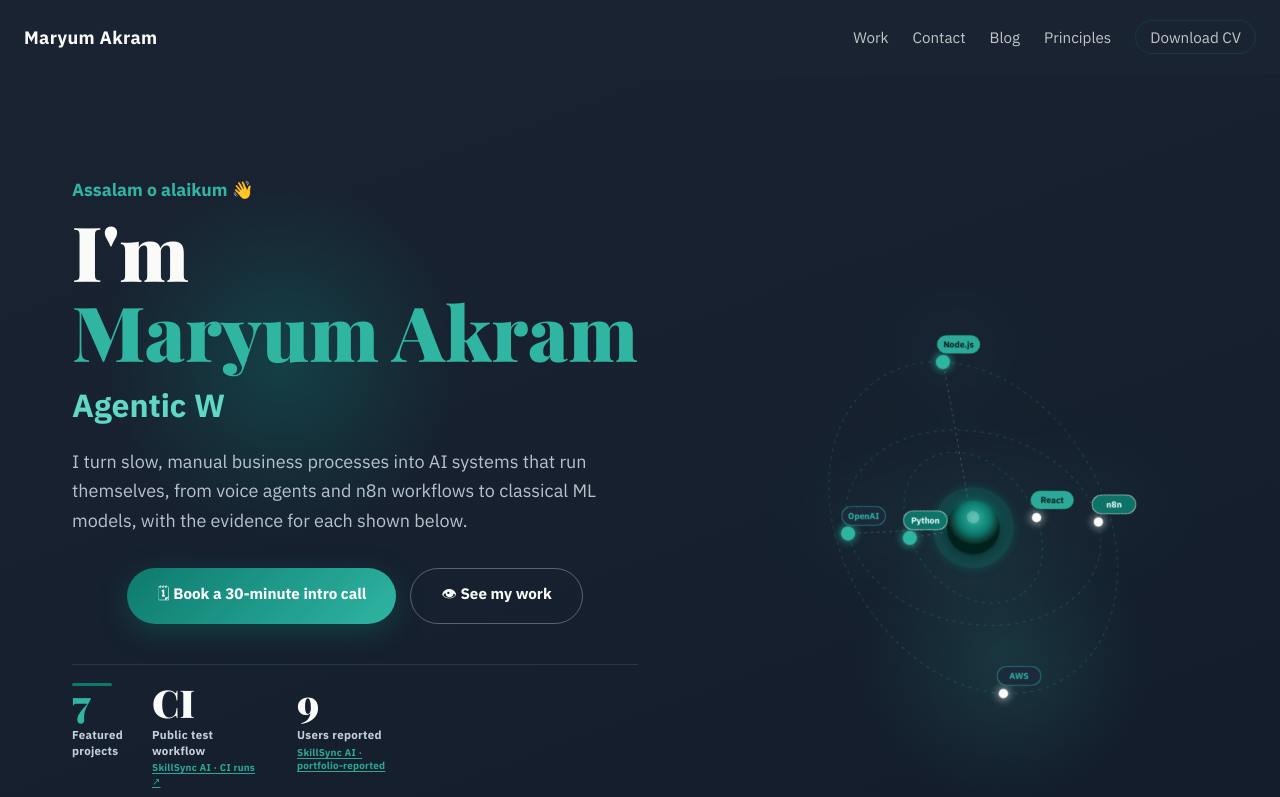
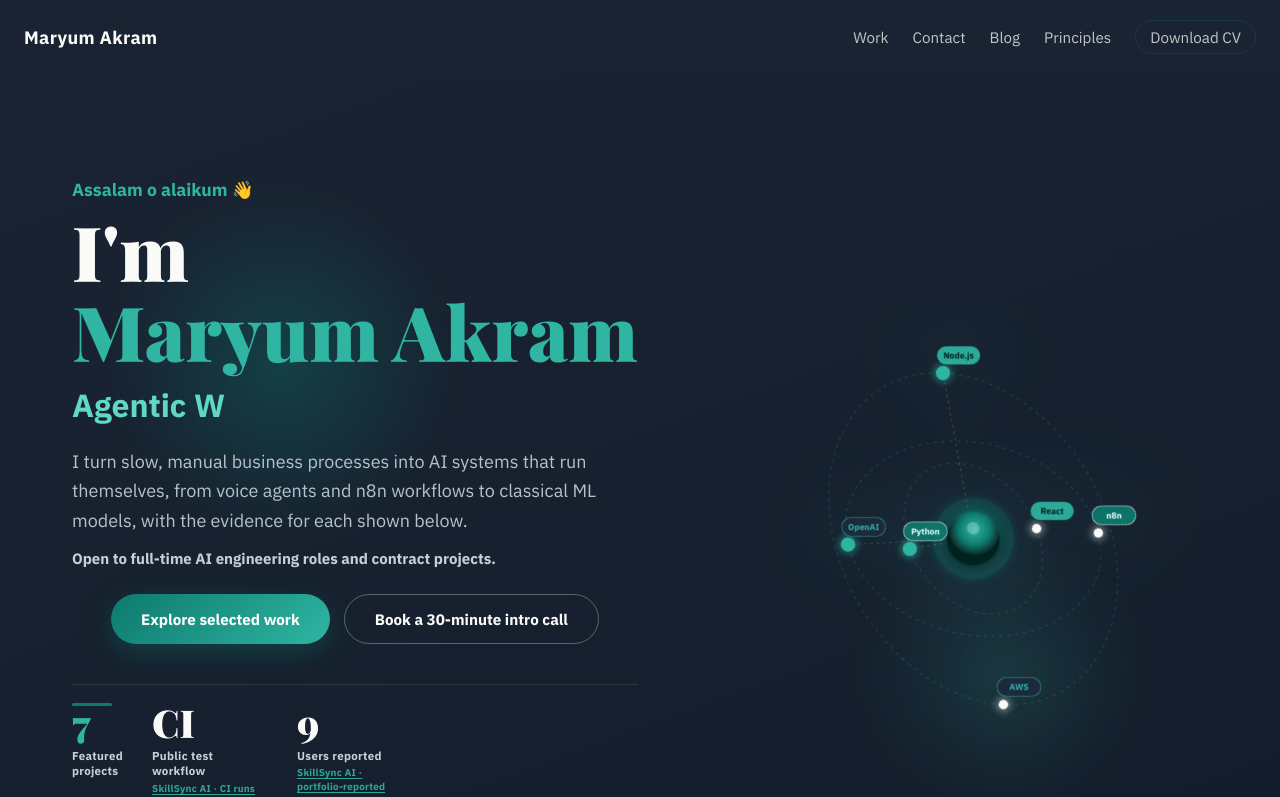
Before and after one commit to MaryumAkram16/maryum-portfolio, a React (Vite) app: page / in a window 1280 px wide. Shown: the top 797 px of the page. Built offline with nearby package versions, Linux system fonts and the light colour scheme.

Commit message:
Clarify homepage paths for hiring and contracts

```diff
--- a/src/pages/Landing.css
+++ b/src/pages/Landing.css
@@ -357,11 +357,19 @@
   font-size: 1.125rem;
   line-height: 1.65;
   max-width: 55ch;
-  margin: 0 0 32px;
+  margin: 0 0 12px;
   opacity: 0;
   transform: translateY(20px);
   transition: all 0.8s ease 0.2s;
   color: #b8c2cc;
+}
+
+.hero-availability {
+  margin: 0 0 24px;
+  color: #c4d0d9;
+  font-size: 0.94rem;
+  font-weight: 600;
+  line-height: 1.5;
 }
 
 .hero-sub.visible {
--- a/src/pages/Landing.jsx
+++ b/src/pages/Landing.jsx
@@ -174,18 +174,22 @@ function Landing() {
               shown below.
             </p>
 
+            <p className="hero-availability">
+              Open to full-time AI engineering roles and contract projects.
+            </p>
+
             <div className={`hero-actions ${heroVisible ? 'visible' : ''}`}>
+              <Link className="cta-pill cta-solid" to="/work">
+                Explore selected work
+              </Link>
               <a
-                className="cta-pill cta-solid"
+                className="cta-pill cta-outline"
                 href={BOOKING_URL}
                 target="_blank"
                 rel="noopener noreferrer"
               >
-                🗓 Book a 30-minute intro call
+                Book a 30-minute intro call
               </a>
-              <Link className="cta-pill cta-outline" to="/work">
-                👁 See my work
-              </Link>
             </div>
 
             <div className={`hero-stats ${heroVisible ? 'visible' : ''}`}>
```
